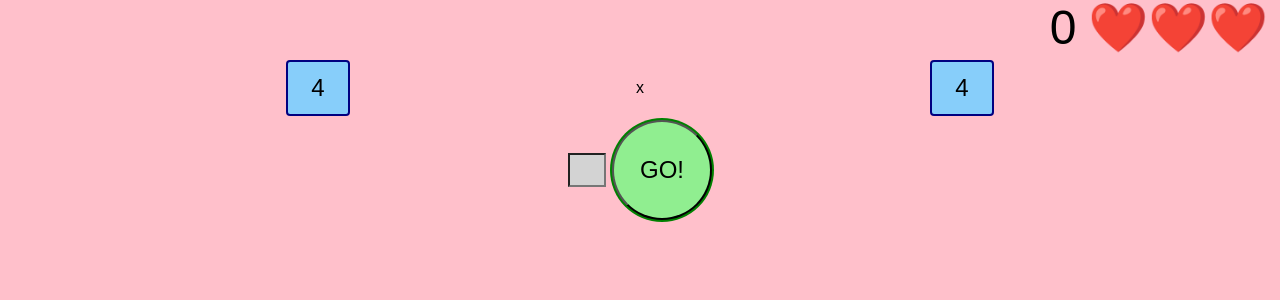
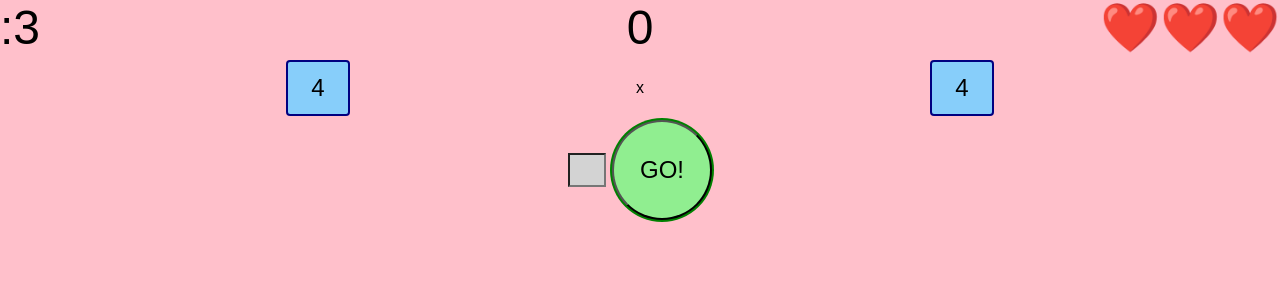
Before and after one commit to cy6erskunk/left-times-right, a React (Create React App) app: page / in a window 1280 px wide. Both pictures are taken after a click on the button "START". Shown: the top 300 px of the page. Built offline with nearby package versions, Linux system fonts and the light colour scheme.

Commit message:
Add timers

```diff
--- a/src/components/App/App.js
+++ b/src/components/App/App.js
@@ -1,7 +1,7 @@
 // @flow
 import * as React from 'react'
 
-import {INITIAL_SCORE, INITIAL_HEARTS, TOP_SCORE_KEY} from '../../constants'
+import {INITIAL_SCORE, INITIAL_HEARTS, TOP_SCORE_KEY, GAME_TIMEOUT_IN_MS} from '../../constants'
 import {generateDigit} from '../../helpers'
 import StartScene from '../Start/Start'
 import GameScene from '../Game/Game'
@@ -66,6 +66,7 @@ class App extends React.Component<Props, State> {
     this.resetInput()
   }
 
+  timer: ?TimeoutID = null
   inputRef: ReactObjRef<'input'>
   emojiRef: ReactObjRef<'div'>
 
@@ -77,27 +78,21 @@ class App extends React.Component<Props, State> {
     })
   }
 
-  generateTask = () =>
-    this.setState(
-      state => ({
+  updateScore = () =>
+    this.setState(state => {
+      const newState = {
         left: generateDigit(),
         right: generateDigit(),
-        prevLeft: state.left,
-        prevRight: state.right,
-      }),
-      this.updateScore,
-    )
-
-  updateScore = () =>
-    this.setState(state => {
+      }
       const isLove =
-        state.prevLeft * state.prevRight ===
+        state.left * state.right ===
         parseInt(this.inputRef.current && this.inputRef.current.value, 10)
       const newScore = isLove ? state.score + 1 : state.score
       localStorage.setItem('score', String(newScore))
       const newHearts = state.hearts ? (isLove ? state.hearts : state.hearts - 1) : 0
       if (newHearts > 0) {
         return {
+          ...newState,
           score: newScore,
           hearts: newHearts,
           showEmoji: true,
@@ -106,6 +101,7 @@ class App extends React.Component<Props, State> {
       } else {
         setTopScore(String(newScore))
         return {
+          ...newState,
           score: newScore,
           hearts: 0,
           showEmoji: false,
@@ -130,7 +126,7 @@ class App extends React.Component<Props, State> {
   onSubmitTask = (e: Event) => {
     e.preventDefault()
     if (this.inputRef && this.inputRef.current && this.inputRef.current.checkValidity()) {
-      this.generateTask()
+      this.updateScore()
     }
   }
 
@@ -143,15 +139,16 @@ class App extends React.Component<Props, State> {
     })
   }
 
-  render() {
+  renderGameScene = () => {
     const {left, right, prevLeft, prevRight, score, showEmoji, isLove, hearts} = this.state
+    if (this.timer) {
+      clearTimeout(this.timer)
+      this.timer = null
+    }
+    this.timer = setTimeout(this.updateScore, GAME_TIMEOUT_IN_MS)
     return (
-      <div className="App">
-        <React.StrictMode>
-          {hearts === null ? (
-            <StartScene onClick={this.goToGame} topScore={getTopScore()} />
-          ) : hearts != null && hearts > 0 ? (
       <GameScene
+        key={[left, right, score].join('-')}
         left={left}
         right={right}
         prevLeft={prevLeft}
@@ -166,6 +163,18 @@ class App extends React.Component<Props, State> {
         onSubmitTask={this.onSubmitTask}
         onFocus={this.onFocus}
       />
+    )
+  }
+
+  render() {
+    const {score, hearts} = this.state
+    return (
+      <div className="App">
+        <React.StrictMode>
+          {hearts === null ? (
+            <StartScene onClick={this.goToGame} topScore={getTopScore()} />
+          ) : hearts != null && hearts > 0 ? (
+            this.renderGameScene()
           ) : (
             <EndScene score={score} onClick={this.goToGame} />
           )}
--- a/src/components/Game/Game.js
+++ b/src/components/Game/Game.js
@@ -1,11 +1,11 @@
 // @flow
 import * as React from 'react'
 
-import {CORRECT_ANSWER_EMOJI, INCORRECT_ANSWER_EMOJI} from '../../constants'
+import {CORRECT_ANSWER_EMOJI, INCORRECT_ANSWER_EMOJI, SECOND_IN_MS} from '../../constants'
 import Task from '../Task/Task'
 import PreviousTask from '../PreviousTask/PreviousTask'
 
-const GameScene = (props: {|
+type ExternalProps = {|
   score: number,
   hearts: number,
   left: number,
@@ -19,9 +19,16 @@ const GameScene = (props: {|
   emojiRef: React.Ref<'div'>,
   showEmoji: boolean,
   isLove: boolean,
-|}) => (
+|}
+
+type Props = {|...ExternalProps, secondsLeft: number|}
+export const GameScene = (props: Props) => (
   <>
     <div className="scores">
+      <div className="seconds">
+        {':'}
+        {props.secondsLeft}
+      </div>
       <div className="score">{props.score}</div>
       <div className="hearts">{new Array(props.hearts).fill('❤️')}</div>
     </div>
@@ -47,4 +54,38 @@ const GameScene = (props: {|
   </>
 )
 
-export default GameScene
+type State = {|
+  secondsLeft: number,
+|}
+class StatefulGameScene extends React.Component<ExternalProps, State> {
+  state = {secondsLeft: 5}
+  componentDidMount = () => {
+    this.scheduleSecondsUpdate()
+  }
+  componentWillUnmount = () => {
+    if (this.secondsTimeoutId) {
+      clearTimeout(this.secondsTimeoutId)
+    }
+  }
+
+  secondsTimeoutId: ?TimeoutID = null
+
+  scheduleSecondsUpdate = () => {
+    this.secondsTimeoutId = setTimeout(this.updateSeconds, SECOND_IN_MS)
+  }
+
+  updateSeconds = () => {
+    this.setState(
+      {
+        secondsLeft: this.state.secondsLeft - 1,
+      },
+      this.scheduleSecondsUpdate,
+    )
+  }
+
+  render() {
+    return <GameScene secondsLeft={this.state.secondsLeft} {...this.props} />
+  }
+}
+
+export default StatefulGameScene
--- a/src/constants.js
+++ b/src/constants.js
@@ -8,3 +8,5 @@ export const INITIAL_HEARTS = 3
 export const TOP_SCORE_KEY = 'top-score'
 export const CORRECT_ANSWER_EMOJI = '🎉'
 export const INCORRECT_ANSWER_EMOJI = '💔'
+export const GAME_TIMEOUT_IN_MS = 5000
+export const SECOND_IN_MS = 1000
--- a/src/styles.css
+++ b/src/styles.css
@@ -36,15 +36,28 @@ body {
 
 .scores {
   display: flex;
+  justify-content: space-between;
 }
 
 .score {
   margin-left:auto;
 }
 
-.score, .hearts {
-  padding-right: var(--size-unit);
+.score, .hearts, .seconds {
   font-size: calc(2 * var(--double-size-unit));
+  margin: 0;
+  width: 5em;
+}
+
+.seconds {
+  text-align: left;
+}
+
+.score {
+  text-align: center;
+}
+
+.hearts {
   text-align: right;
 }
 
```
Also changed, not shown: 2 other files (tests, documents, lock files or other folders). Lines whose indentation alone changed are shown as unchanged.
